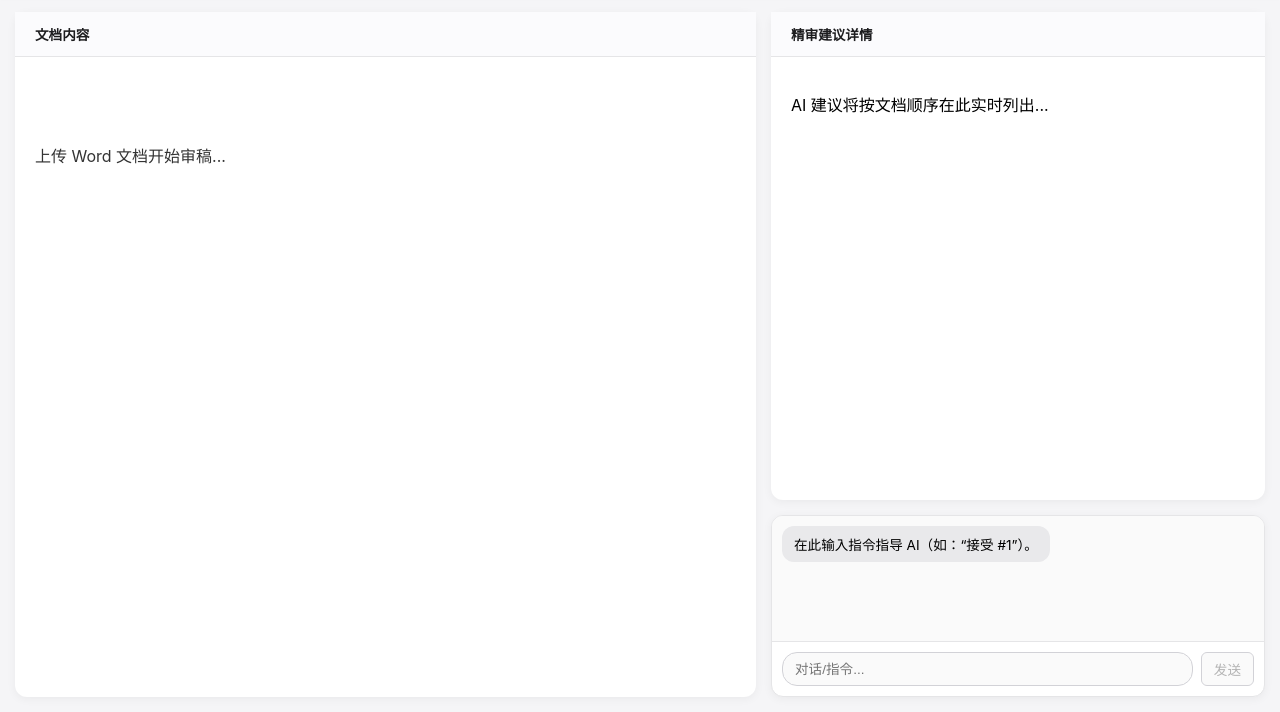
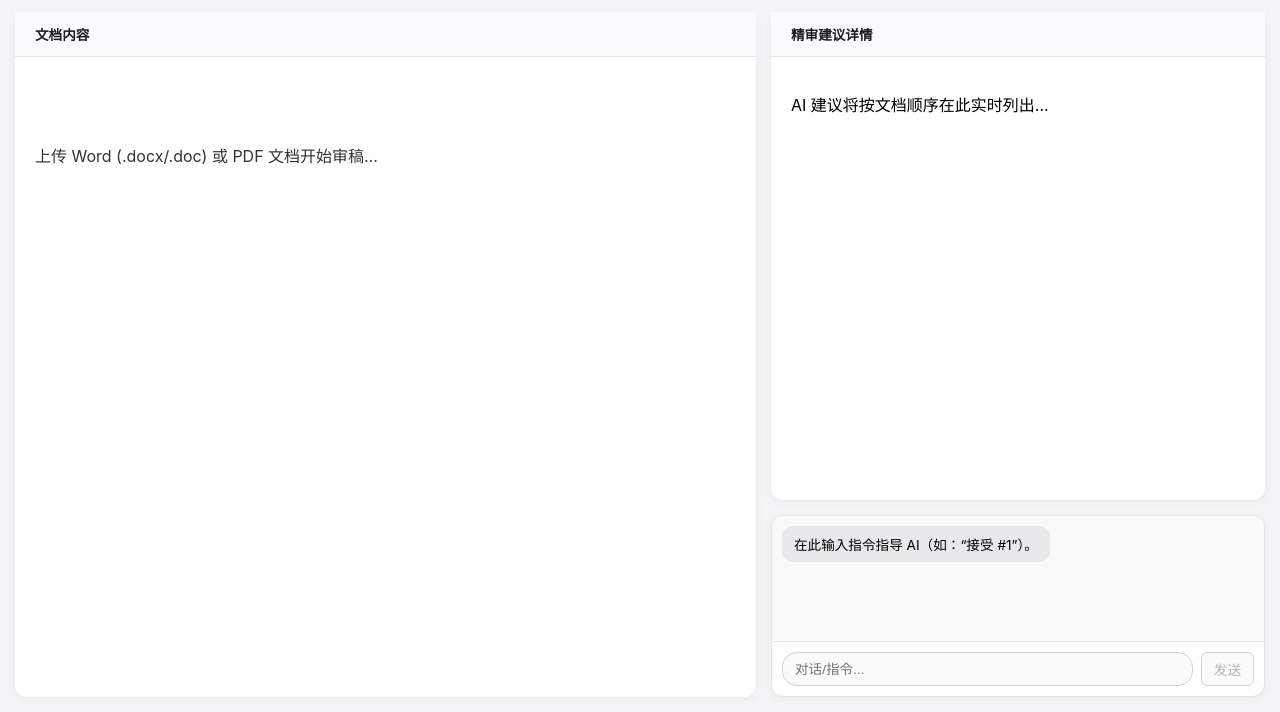
Before and after one commit to li-yi-cloud/editorial-agent, a website: page static/index.html in a window 1280 px wide. Shown: the part 88-800 px from the top of the page. Drawn offline with Linux system fonts and the light colour scheme.

Commit message:
feat: updated UI placeholder to include PDF support

```diff
--- a/static/index.html
+++ b/static/index.html
@@ -36,7 +36,7 @@
             <div id="docContainer" class="panel">
                 <div class="panel-header">文档内容</div>
                 <div id="docContent" class="content">
-                    <p class="placeholder">上传 Word 文档开始审稿...</p>
+                    <p class="placeholder">上传 Word (.docx/.doc) 或 PDF 文档开始审稿...</p>
                 </div>
             </div>
 
```
